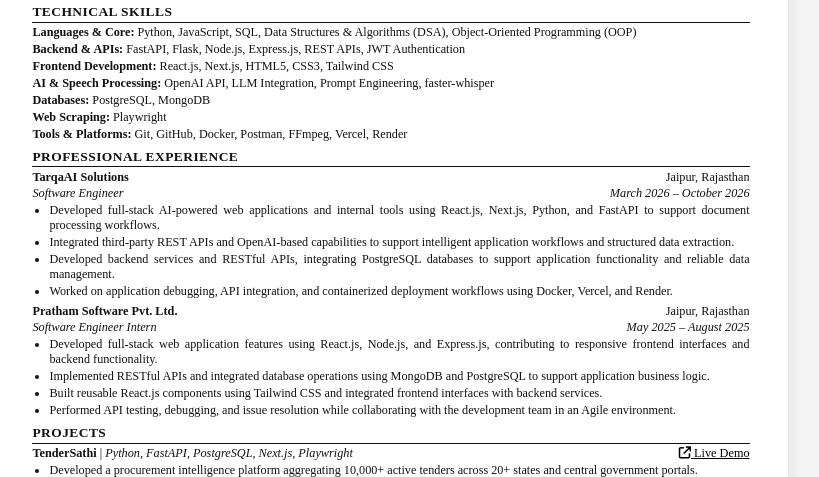
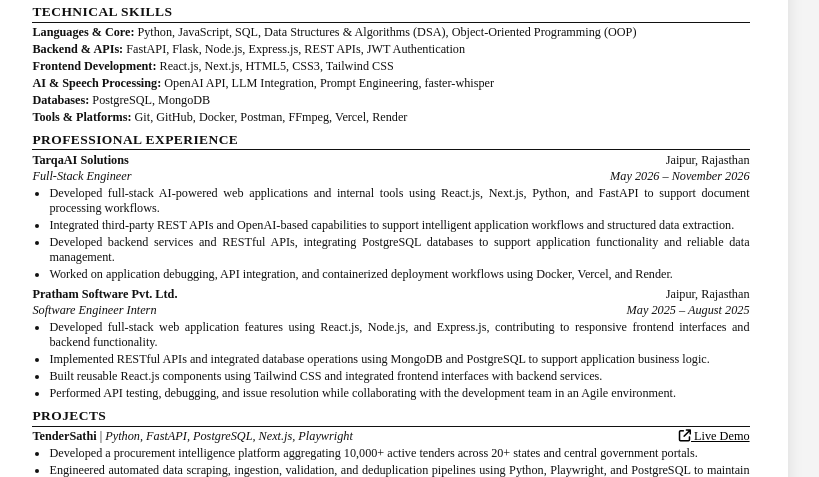
Before and after one commit to harshit705/Harshit-Resume-, a plain HTML site: page index.html in a window 1280 px wide. Shown: the part 215-692 px from the top of the page, without its empty margins (249-1068 px from the left). Drawn offline with Linux system fonts and the light colour scheme.

Commit message:
Update TarqaAI title to Full-Stack Engineer and dates to May 2026 - November 2026

```diff
--- a/index.html
+++ b/index.html
@@ -233,7 +233,6 @@
         <li><strong>Frontend Development:</strong> React.js, Next.js, HTML5, CSS3, Tailwind CSS</li>
         <li><strong>AI & Speech Processing:</strong> OpenAI API, LLM Integration, Prompt Engineering, faster-whisper</li>
         <li><strong>Databases:</strong> PostgreSQL, MongoDB</li>
-        <li><strong>Web Scraping:</strong> Playwright</li>
         <li><strong>Tools & Platforms:</strong> Git, GitHub, Docker, Postman, FFmpeg, Vercel, Render</li>
       </ul>
     </section>
@@ -248,9 +247,9 @@
           <span class="right">Jaipur, Rajasthan</span>
         </div>
         <div class="row role-row">
-          <span class="italic">Software Engineer</span>
+          <span class="italic">Full-Stack Engineer</span>
           <span class="separator"> | </span>
-          <span class="italic right">March 2026 – October 2026</span>
+          <span class="italic right">May 2026 – November 2026</span>
         </div>
         <ul>
           <li>Developed full-stack AI-powered web applications and internal tools using React.js, Next.js, Python, and FastAPI to support document processing workflows.</li>
```
